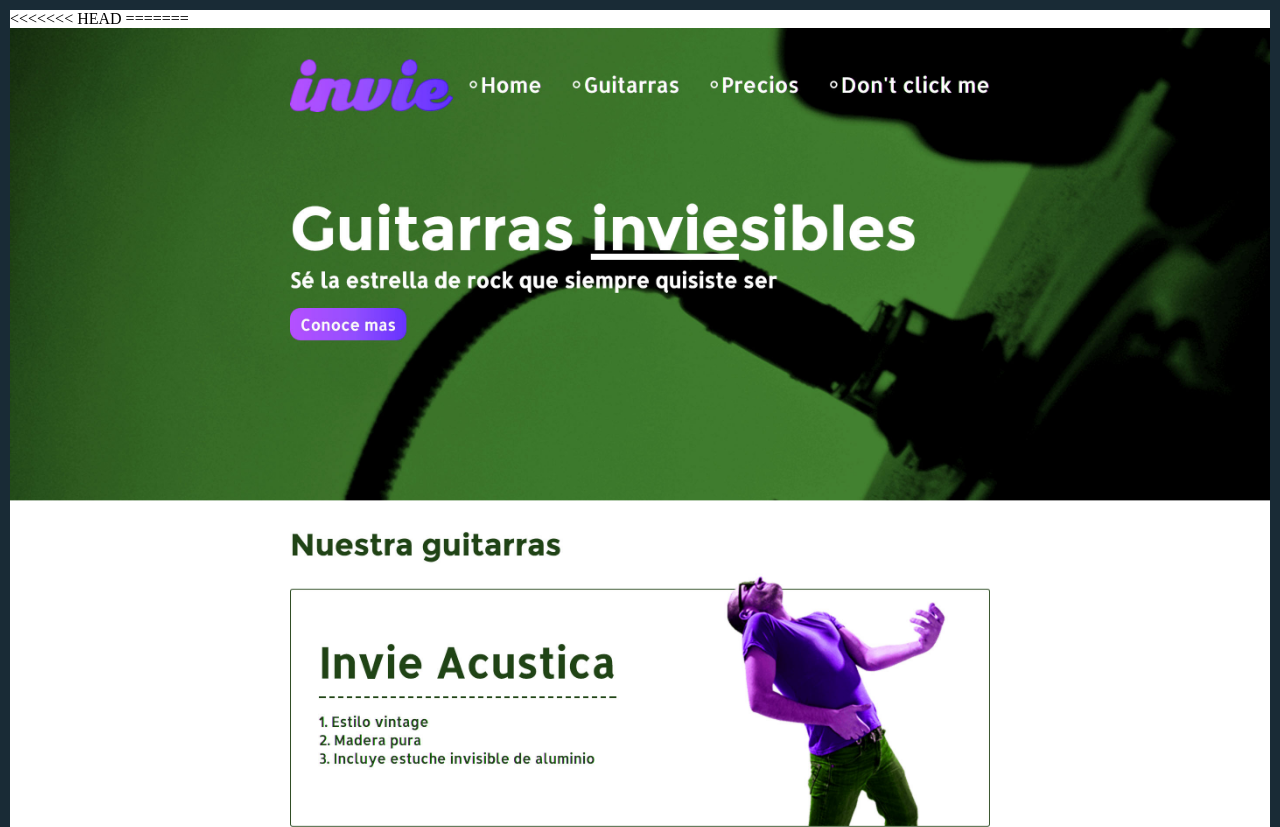
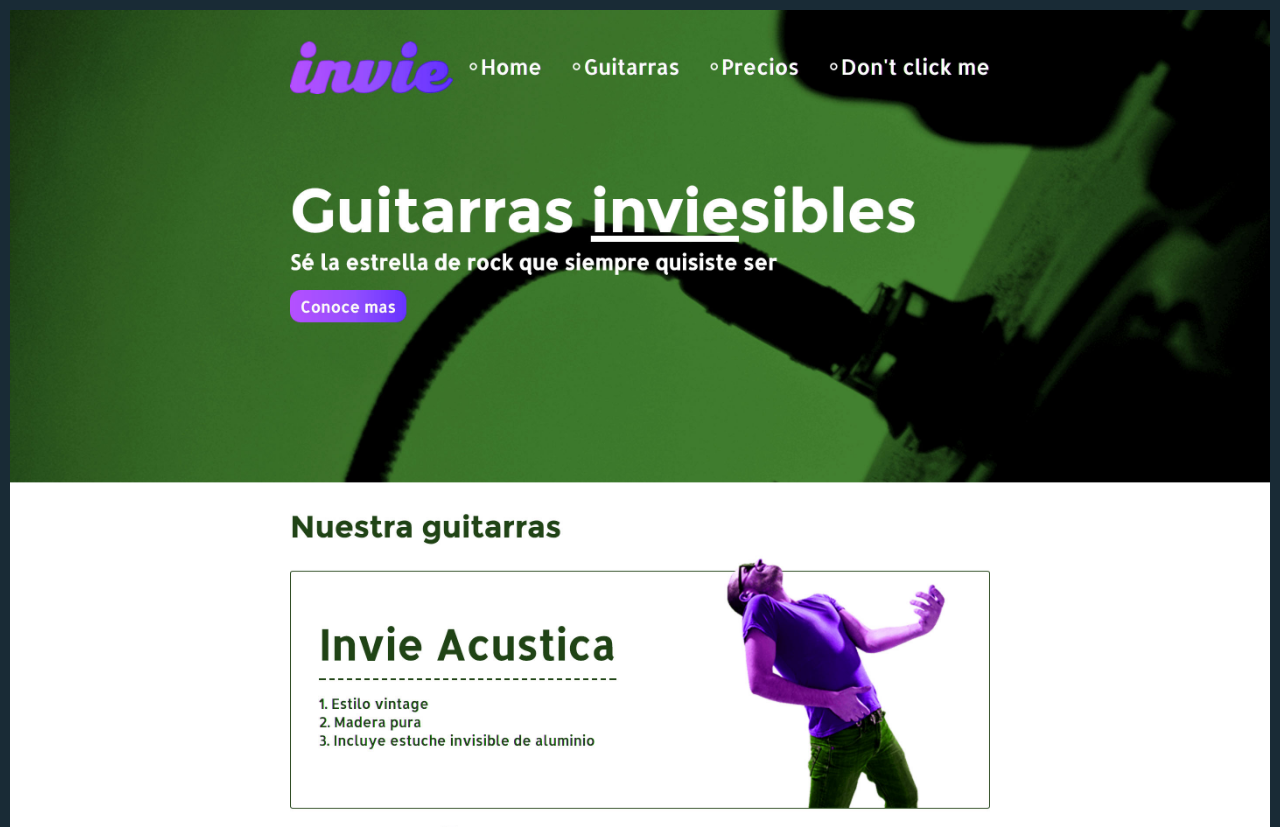
Before and after one commit to conywillis/invie-github, a plain HTML site: page index.html in a window 1280 px wide. Shown: the top 827 px of the page. Drawn offline with Linux system fonts and the light colour scheme.

Commit message:
arreglando el index

```diff
--- a/index.html
+++ b/index.html
@@ -25,10 +25,10 @@
     </style>
   </head>
   <body>
-<<<<<<< HEAD
+
       <img src="images/invie-responsive.png" alt="header" id="responsive"/>
-=======
+
     <img src="images/nueva-version.jpg" />
->>>>>>> nueva-imagen
+
   </body>
 </html>
```
